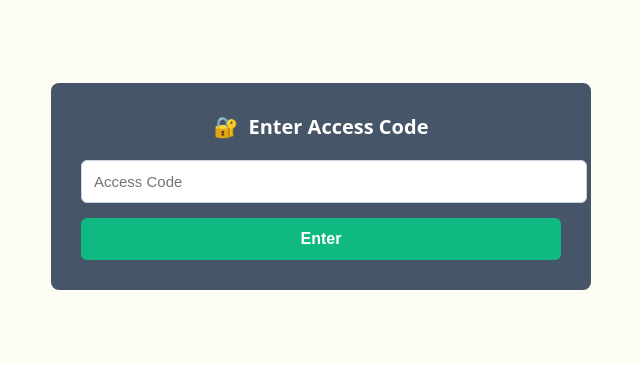
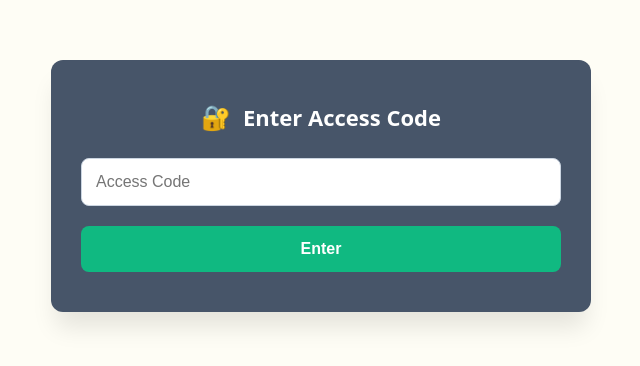
Before and after one commit to TopoIH/pr, a Next.js app: page / in a window 1280 px wide. Shown: the part 214-580 px from the top of the page, without its empty margins (319-959 px from the left). Built offline with nearby package versions, Linux system fonts and the light colour scheme.

Commit message:
Update page.js

```diff
--- a/app/page.js
+++ b/app/page.js
@@ -11,7 +11,7 @@ export default function EmailExtractor() {
     const [step, setStep] = useState(1); // 1: Login/Connect, 2: Fetching
     const [creds, setCreds] = useState({ email: '', pass: '' });
 
-    const inputStyle = { width: '100%', padding: '8px', fontSize: '13px', border: '1px solid #cbd5e1', borderRadius: '6px', outline: 'none' };
+    const inputStyle = { width: '100%', padding: '10px 12px', fontSize: '14px', border: '1px solid #cbd5e1', borderRadius: '8px', outline: 'none', backgroundColor: 'white', boxSizing: 'border-box' };
     const labelStyle = { display: 'block', fontSize: '11px', fontWeight: '700', color: '#64748b', marginBottom: '5px', textTransform: 'uppercase' };
 
     async function handleConnection(e) {
@@ -29,16 +29,27 @@ export default function EmailExtractor() {
         setLoading(false);
     }
 
+    // Fixed Login Card Layout
     if (!isLoggedIn) {
         return (
             <div style={{ display: 'flex', justifyContent: 'center', alignItems: 'center', height: '100vh', backgroundColor: '#fefdf5', fontFamily: 'system-ui, sans-serif' }}>
-                <div style={{ backgroundColor: '#475569', borderRadius: '8px', padding: '30px', width: '100%', maxWidth: '480px' }}>
-                    <div style={{ display: 'flex', alignItems: 'center', justifyContent: 'center', gap: '10px', marginBottom: '20px', color: 'white' }}>
-                        <span style={{ fontSize: '20px' }}>🔐</span>
-                        <h2 style={{ fontSize: '20px', fontWeight: '600', margin: 0 }}>Enter Access Code</h2>
+                <div style={{ backgroundColor: '#475569', borderRadius: '12px', padding: '40px 30px', width: '100%', maxWidth: '480px', boxShadow: '0 20px 25px -5px rgba(0, 0, 0, 0.1)' }}>
+                    <div style={{ display: 'flex', alignItems: 'center', justifyContent: 'center', gap: '12px', marginBottom: '25px', color: 'white' }}>
+                        <span style={{ fontSize: '24px' }}>🔐</span>
+                        <h2 style={{ fontSize: '22px', fontWeight: '600', margin: 0 }}>Enter Access Code</h2>
                     </div>
-                    <input type="password" placeholder="Access Code" onKeyDown={(e) => e.key === 'Enter' && e.target.value === 'CMH14' && setIsLoggedIn(true)} style={{ ...inputStyle, padding: '12px', fontSize: '15px', marginBottom: '15px' }} />
-                    <button onClick={(e) => { const val = e.target.parentElement.querySelector('input').value; val === 'CMH14' ? setIsLoggedIn(true) : alert('Access Denied'); }} style={{ width: '100%', padding: '12px', backgroundColor: '#10b981', color: 'white', border: 'none', borderRadius: '6px', fontWeight: '700', fontSize: '16px', cursor: 'pointer' }}>Enter</button>
+                    <input
+                        type="password"
+                        placeholder="Access Code"
+                        onKeyDown={(e) => e.key === 'Enter' && e.target.value === 'CMH14' && setIsLoggedIn(true)}
+                        style={{ ...inputStyle, padding: '14px', fontSize: '16px', marginBottom: '20px' }}
+                    />
+                    <button
+                        onClick={(e) => { const val = e.target.parentElement.querySelector('input').value; val === 'CMH14' ? setIsLoggedIn(true) : alert('Access Denied'); }}
+                        style={{ width: '100%', padding: '14px', backgroundColor: '#10b981', color: 'white', border: 'none', borderRadius: '8px', fontWeight: '700', fontSize: '16px', cursor: 'pointer' }}
+                    >
+                        Enter
+                    </button>
                 </div>
             </div>
         );
@@ -49,14 +60,14 @@ export default function EmailExtractor() {
             <div style={{ maxWidth: '1200px', margin: '0 auto' }}>
                 <div style={{ display: 'flex', justifyContent: 'space-between', alignItems: 'center', marginBottom: '20px' }}>
                     <h1 style={{ fontSize: '22px', fontWeight: 'bold' }}>Extractor<span style={{color:'#4f46e5'}}>Pro</span></h1>
-                    <button onClick={() => { setIsLoggedIn(false); setStep(1); }} style={{ color: '#64748b', background: 'white', border: '1px solid #e2e8f0', padding: '6px 15px', borderRadius: '6px', cursor: 'pointer' }}>Logout</button>
+                    <button onClick={() => { setIsLoggedIn(false); setStep(1); }} style={{ color: '#64748b', background: 'white', border: '1px solid #e2e8f0', padding: '6px 15px', borderRadius: '6px', cursor: 'pointer', fontWeight: '600' }}>Logout</button>
                 </div>
 
                 {step === 1 ? (
-                    <form onSubmit={handleConnection} style={{ backgroundColor: 'white', padding: '20px', borderRadius: '12px', display: 'flex', gap: '15px', alignItems: 'flex-end', boxShadow: '0 4px 6px rgba(0,0,0,0.05)' }}>
+                    <form onSubmit={handleConnection} style={{ backgroundColor: 'white', padding: '24px', borderRadius: '12px', display: 'flex', gap: '15px', alignItems: 'flex-end', boxShadow: '0 4px 6px -1px rgba(0,0,0,0.05)' }}>
                         <div style={{ flex: 2 }}><label style={labelStyle}>Gmail Email</label><input name="email" type="email" required placeholder="example@gmail.com" style={inputStyle} /></div>
                         <div style={{ flex: 2 }}><label style={labelStyle}>App Password</label><input name="password" type="password" required style={inputStyle} /></div>
-                        <button type="submit" disabled={loading} style={{ backgroundColor: '#4f46e5', color: 'white', border: 'none', padding: '10px 30px', borderRadius: '6px', fontWeight: 'bold', cursor: 'pointer' }}>{loading ? '...' : 'Connect'}</button>
+                        <button type="submit" disabled={loading} style={{ backgroundColor: '#4f46e5', color: 'white', border: 'none', padding: '12px 30px', borderRadius: '8px', fontWeight: 'bold', cursor: 'pointer' }}>{loading ? '...' : 'Connect'}</button>
                     </form>
                 ) : (
                     <form action={async (formData) => {
@@ -66,7 +77,7 @@ export default function EmailExtractor() {
                         formData.append('cleanMode', cleanMode);
                         try { const data = await fetchEmails(formData); setEmails(data); } catch (err) { alert(err.message); }
                         setLoading(false);
-                    }} style={{ backgroundColor: 'white', padding: '20px', borderRadius: '12px', display: 'flex', gap: '15px', alignItems: 'flex-end', boxShadow: '0 4px 6px rgba(0,0,0,0.05)', marginBottom: '30px' }}>
+                    }} style={{ backgroundColor: 'white', padding: '24px', borderRadius: '12px', display: 'flex', gap: '15px', alignItems: 'flex-end', boxShadow: '0 4px 6px -1px rgba(0,0,0,0.05)', marginBottom: '30px' }}>
                         <div style={{ flex: 2 }}>
                             <label style={labelStyle}>Select Label</label>
                             <select name="folder" style={inputStyle}>
@@ -79,24 +90,24 @@ export default function EmailExtractor() {
                             <label style={labelStyle}>Clean</label>
                             <input type="checkbox" checked={cleanMode} onChange={(e) => setCleanMode(e.target.checked)} style={{ width: '20px', height: '20px', cursor: 'pointer' }} />
                         </div>
-                        <button type="submit" disabled={loading} style={{ backgroundColor: '#0f172a', color: 'white', border: 'none', padding: '10px 25px', borderRadius: '6px', fontWeight: 'bold' }}>{loading ? '...' : 'Fetch'}</button>
-                        <button type="button" onClick={() => setStep(1)} style={{ backgroundColor: '#f1f5f9', color: '#64748b', border: 'none', padding: '10px 15px', borderRadius: '6px', fontSize: '12px' }}>Reset</button>
+                        <button type="submit" disabled={loading} style={{ backgroundColor: '#0f172a', color: 'white', border: 'none', padding: '12px 25px', borderRadius: '8px', fontWeight: 'bold', cursor: 'pointer' }}>{loading ? '...' : 'Fetch'}</button>
+                        <button type="button" onClick={() => setStep(1)} style={{ backgroundColor: '#f1f5f9', color: '#64748b', border: 'none', padding: '12px 15px', borderRadius: '8px', fontSize: '12px', fontWeight: '600', cursor: 'pointer' }}>Reset</button>
                     </form>
                 )}
 
                 {/* Results Section */}
                 <div style={{ display: 'flex', flexDirection: 'column', gap: '20px' }}>
                     {emails.length > 0 && (
-                        <button onClick={() => { const allSource = emails.map(msg => msg.source).join('\n__SEP__\n'); navigator.clipboard.writeText(allSource); alert('Copied!'); }} style={{ alignSelf: 'flex-end', padding: '10px 20px', backgroundColor: '#10b981', color: 'white', border: 'none', borderRadius: '6px', fontWeight: 'bold', cursor: 'pointer' }}>📋 Copy All with __SEP__</button>
+                        <button onClick={() => { const allSource = emails.map(msg => msg.source).join('\n__SEP__\n'); navigator.clipboard.writeText(allSource); alert('Copied!'); }} style={{ alignSelf: 'flex-end', padding: '10px 20px', backgroundColor: '#10b981', color: 'white', border: 'none', borderRadius: '8px', fontWeight: 'bold', cursor: 'pointer' }}>📋 Copy All with __SEP__</button>
                     )}
                     {emails.map((msg) => (
-                        <div key={msg.id} style={{ backgroundColor: 'white', borderRadius: '12px', display: 'flex', height: '400px', overflow: 'hidden', border: '1px solid #e2e8f0' }}>
+                        <div key={msg.id} style={{ backgroundColor: 'white', borderRadius: '12px', display: 'flex', height: '400px', overflow: 'hidden', border: '1px solid #e2e8f0', boxShadow: '0 4px 6px -1px rgba(0,0,0,0.05)' }}>
                             <div style={{ width: '300px', padding: '20px', borderRight: '1px solid #f1f5f9', display: 'flex', flexDirection: 'column', justifyContent: 'space-between' }}>
-                                <div><p style={labelStyle}>Sender</p><p style={{ fontSize: '13px', fontWeight: '600', wordBreak: 'break-all' }}>{msg.from}</p></div>
-                                <button onClick={() => { navigator.clipboard.writeText(msg.source); alert('Copied!'); }} style={{ width: '100%', padding: '8px', fontSize: '12px', fontWeight: '600', cursor: 'pointer', border: '1px solid #e2e8f0', borderRadius: '6px', background: '#f8fafc' }}>Copy Source</button>
+                                <div><p style={labelStyle}>Sender</p><p style={{ fontSize: '13px', fontWeight: '600', wordBreak: 'break-all', color: '#1e293b' }}>{msg.from}</p></div>
+                                <button onClick={() => { navigator.clipboard.writeText(msg.source); alert('Copied!'); }} style={{ width: '100%', padding: '10px', fontSize: '12px', fontWeight: '600', cursor: 'pointer', border: '1px solid #e2e8f0', borderRadius: '8px', background: '#f8fafc', color: '#475569' }}>Copy Source</button>
                             </div>
                             <div style={{ flex: 1, backgroundColor: '#0f172a', padding: '20px', overflow: 'auto' }}>
-                                <pre style={{ margin: 0, color: '#38bdf8', fontSize: '12px', whiteSpace: 'pre-wrap', fontFamily: 'monospace' }}>{msg.source}</pre>
+                                <pre style={{ margin: 0, color: '#38bdf8', fontSize: '12px', whiteSpace: 'pre-wrap', fontFamily: 'monospace', lineHeight: '1.5' }}>{msg.source}</pre>
                             </div>
                         </div>
                     ))}
```
